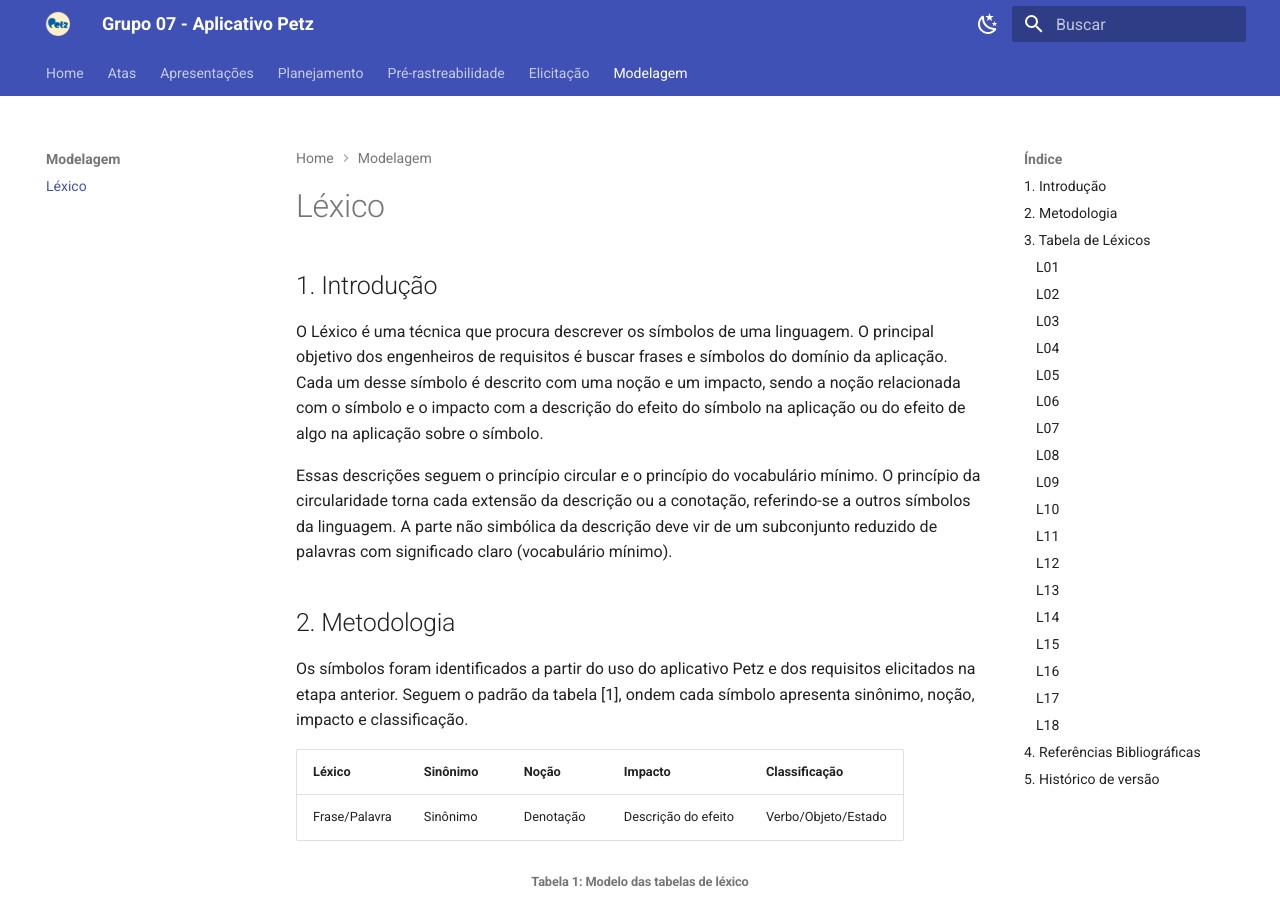
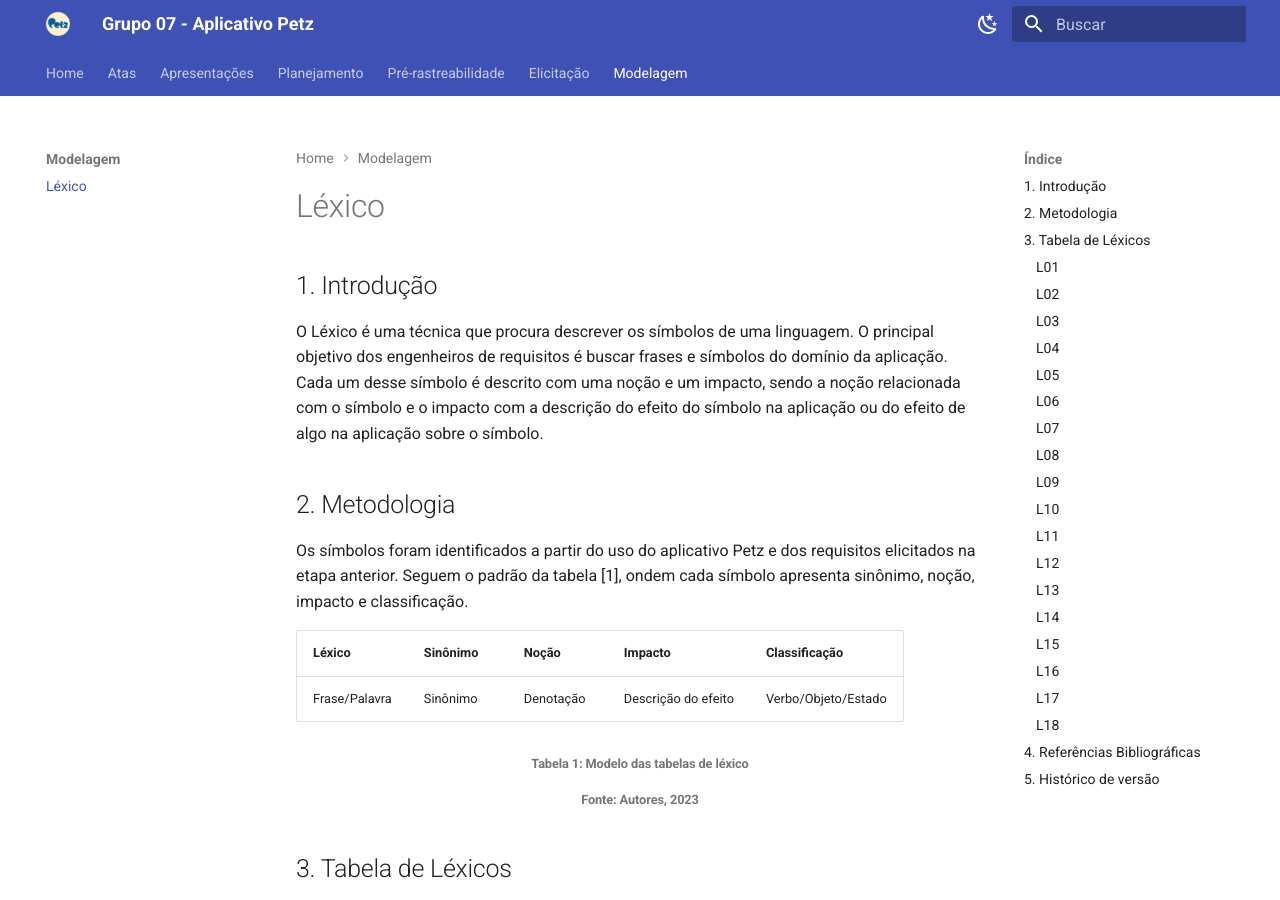
Before and after one commit to Requisitos-de-Software/2023.1-Petz, an MkDocs documentation site: the page built from docs/modelagem/lexico.md, in a window 1280 px wide and 900 px high. Built offline with MkDocs 1.6.1 and Material for MkDocs 9.7.7, drawn with Linux system fonts in a browser that asks for light colours.

Commit message:
change: atualização do léxico

```diff
--- a/docs/modelagem/lexico.md
+++ b/docs/modelagem/lexico.md
@@ -4,7 +4,6 @@
 
 O Léxico é uma técnica que procura descrever os símbolos de uma linguagem. O principal objetivo dos engenheiros de requisitos é buscar frases e símbolos do domínio da aplicação. Cada um desse símbolo é descrito com uma noção e um impacto, sendo a noção relacionada com o símbolo e o impacto com a descrição do efeito do símbolo na aplicação ou do efeito de algo na aplicação sobre o símbolo.
 
-Essas descrições seguem o princípio circular e o princípio do vocabulário mínimo. O princípio da circularidade torna cada extensão da descrição ou a conotação, referindo-se a outros símbolos da linguagem. A parte não simbólica da descrição deve vir de um subconjunto reduzido de palavras com significado claro (vocabulário mínimo).
 
 ## 2. Metodologia
 
```
